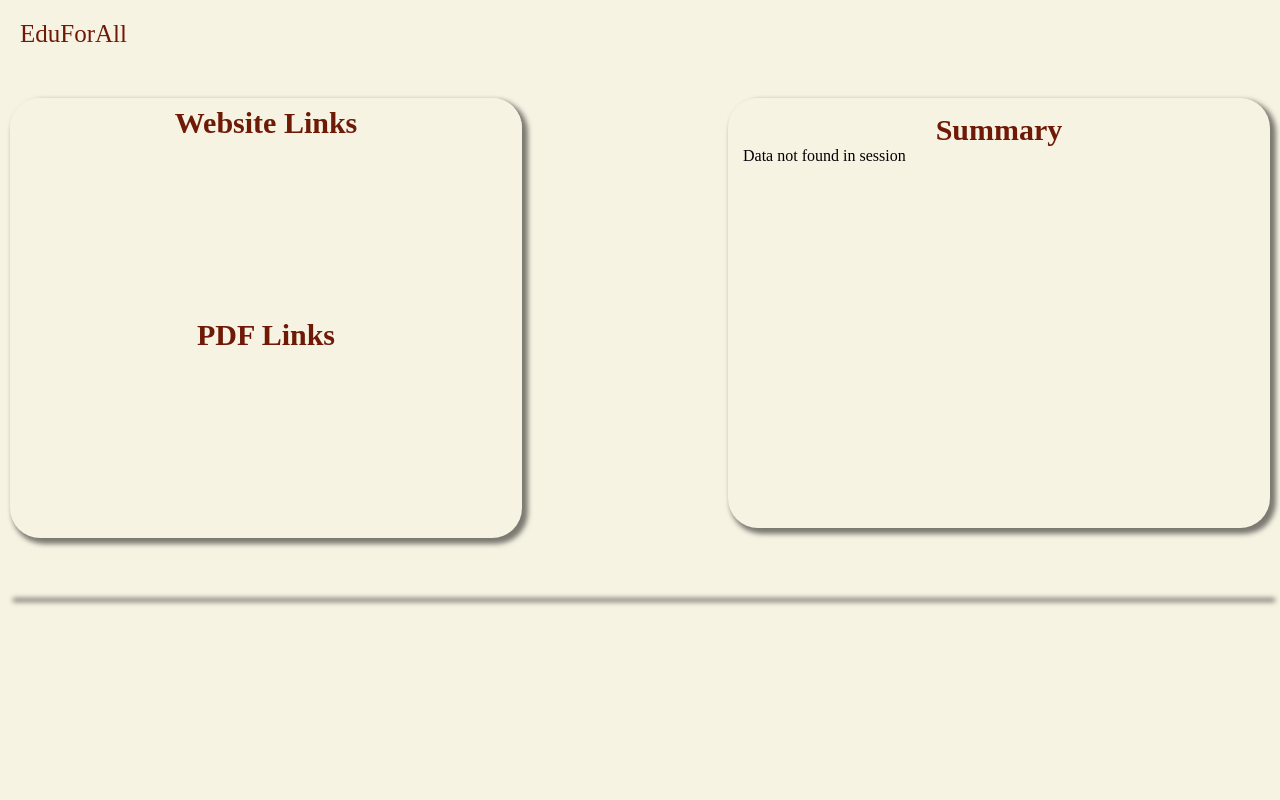
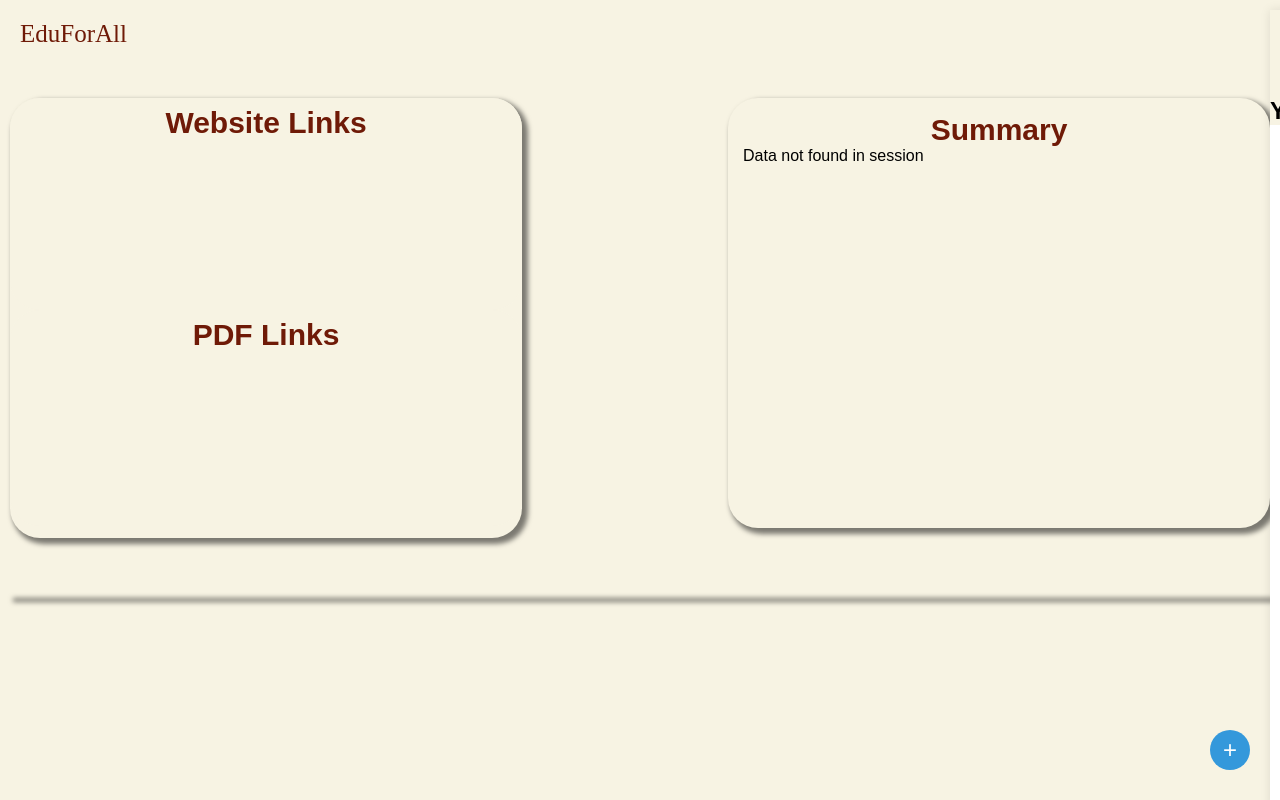
Before and after one commit to AnshuSharma111/EduForAll, a Flask app: page /result in a window 1280 px wide. Run offline with Flask 3, Linux system fonts and the light colour scheme.

Commit message:
added notes slidebar

```diff
--- /dev/null
+++ b/static/note.css
@@ -0,0 +1,45 @@
+body {
+    margin: 0;
+    padding: 0;
+    font-family: 'Arial', sans-serif;
+}
+
+.plus-icon {
+    position: fixed;
+    bottom: 20px;
+    right: 20px;
+    background-color: #3498db;
+    color: #fff;
+    font-size: 24px;
+    width: 40px;
+    height: 40px;
+    border-radius: 50%;
+    text-align: center;
+    line-height: 40px;
+    cursor: pointer;
+}
+
+.slider {
+    position: fixed;
+    top: 0;
+    right: -300px; /* Initially hidden */
+    height: 100%;
+    width: 300px;
+    background-color: #fff;
+    box-shadow: 0 0 10px rgba(0, 0, 0, 0.1);
+    overflow-y: auto;
+    transition: right 0.3s ease;
+    z-index: 1000; /* Set a higher z-index value */
+}
+
+.slider-content {
+    padding: 20px;
+}
+
+.close-icon {
+    position: absolute;
+    top: 10px;
+    right: 10px;
+    font-size: 20px;
+    cursor: pointer;
+}
--- /dev/null
+++ b/static/note.js
@@ -0,0 +1,72 @@
+document.addEventListener('DOMContentLoaded', () => {
+    // Load saved notes from localStorage
+    loadSavedNotes();
+});
+
+const plusIcon = document.getElementById('plusIcon');
+const slider = document.getElementById('slider');
+const noteInput = document.getElementById('noteInput');
+const savedNotesContainer = document.getElementById('savedNotes');
+
+// Toggle slider on plus icon click
+plusIcon.addEventListener('click', toggleSlider);
+
+// Close slider on close icon click
+function closeSlider() {
+    slider.style.right = '-350px';
+}
+
+// Toggle slider visibility
+function toggleSlider() {
+    const currentRight = parseInt(getComputedStyle(slider).right);
+    slider.style.right = currentRight === 0 ? '-300px' : '0';
+}
+
+// Add a new note to the slider content
+function addNote() {
+    const noteText = noteInput.value.trim();
+
+    if (noteText !== '') {
+        // Save the note to localStorage
+        saveNoteToLocalStorage(noteText);
+
+        // Display the saved notes
+        loadSavedNotes();
+
+        // Clear the input after adding the note
+        noteInput.value = '';
+    }
+}
+
+// Save note to localStorage
+function saveNoteToLocalStorage(noteText) {
+    console.log('Saving note:', noteText);
+    let savedNotes = JSON.parse(localStorage.getItem('notes')) || [];
+    savedNotes.push(noteText);
+    localStorage.setItem('notes', JSON.stringify(savedNotes));
+    console.log('Note saved successfully.');
+}
+
+
+// Load saved notes from localStorage
+function loadSavedNotes() {
+    const savedNotes = JSON.parse(localStorage.getItem('notes')) || [];
+    savedNotesContainer.innerHTML = '';
+    if (savedNotes.length > 0) {
+        savedNotesContainer.innerHTML = '<ul>';
+        savedNotes.forEach((note, index) => {
+            savedNotesContainer.innerHTML += `<li>${note} <button onclick="deleteNote(${index})">Delete</button></li>`;
+        });
+        savedNotesContainer.innerHTML += '</ul>';
+    }
+}
+
+// Delete a note from localStorage and reload the notes
+function deleteNote(index) {
+    let savedNotes = JSON.parse(localStorage.getItem('notes')) || [];
+    savedNotes.splice(index, 1);
+    localStorage.setItem('notes', JSON.stringify(savedNotes));
+
+    // Reload notes
+    loadSavedNotes();
+}
--- a/templates/page2.html
+++ b/templates/page2.html
@@ -6,11 +6,15 @@
     <meta name="viewport" content="width=device-width, initial-scale=1.0">
     <title>Document</title>
     <link rel="stylesheet" href="{{url_for('static',filename='page2.css')}}">
+    <link rel="stylesheet" href="static\note.css"> <!-- Add this line for the note styles -->
+    <script src="static\note.js" defer></script> <!-- Add this line for the note script -->
 </head>
 
 <body>
     <div id="secondnav">
-    <nav id="nav" class="secnv"><div class="hed" href="index.html">EduForAll</div> </nav>
+        <nav id="nav" class="secnv">
+            <div class="hed" href="index.html">EduForAll</div>
+        </nav>
     </div>
     <div class="topic">
         <h3>{{title}}</h3>
@@ -20,7 +24,6 @@
             <div class="top">
                 <div class="divtitle">Website Links</div>
                 {% if google_message %}
-
                 <ul>
                     {% for title, link in google_message %}
                     <li>
@@ -44,19 +47,12 @@
                     {% endfor %}
                 </ul>
                 {% endif %}
-
             </div>
         </div>
 
         <div class="right">
             <div class="divtitle">Summary</div>
-      <p id="rightpara" >
-        <!--{% if gpt_message %}
-            <p>{{ gpt_message }}</p>
-        {% endif %}
-        {% if error %}
-            <p class="error">{{ error }}</p>
-        {% endif %}-->
+            <p id="rightpara">
                 {% if wiki_message %}
                 <pre style="white-space: pre-wrap; font-size: large;font-weight: 500;font-family:Roboto,Arial">{{ wiki_message }}</pre>
                 {% endif %}
@@ -83,6 +79,28 @@
             {% endfor %}
         </ul>
         {% endif %}
+    </div>
+
+    <!-- Plus icon at the bottom right corner -->
+    <div class="plus-icon" id="plusIcon" onclick="openSlider()">&#43;</div>
+
+
+    <!-- Slider for adding notes -->
+    <div class="slider" id="slider">
+        <div class="slider-content">
+            <h2>Add Note</h2>
+            <input type="text" id="noteInput" placeholder="Enter your note">
+            <button onclick="addNote()">Add Note</button>
+            <span class="close-icon" onclick="closeSlider()">&#10006;</span>
+        </div>
+
+    <div class="notes-container">
+      <h2>Your Notes</h2>
+      <div id="savedNotes"></div>
+    </div>
+  </div>
+
+
 </body>
 
 </html>
```
Lines whose indentation alone changed are shown as unchanged.
